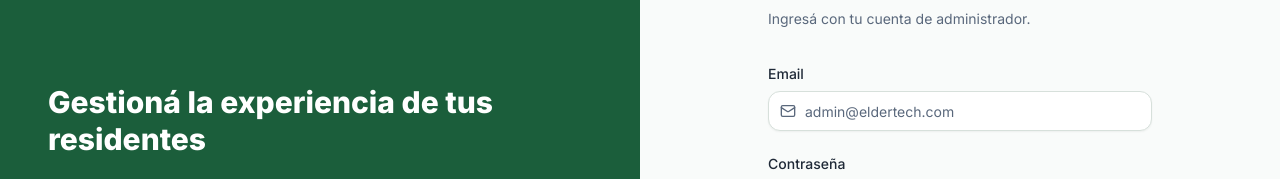
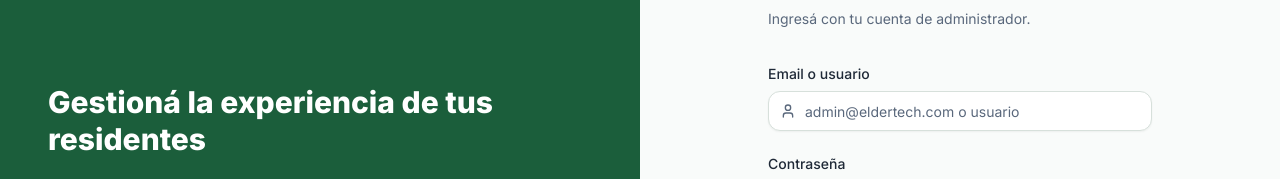
Before and after one commit to andifishman/ELDERTECH6, a React (Vite) app in the folder backoffice/: page /login in a window 1280 px wide. Shown: the part 249-428 px from the top of the page. Built offline with nearby package versions, Linux system fonts and the light colour scheme; no server answers.

Commit message:
feat: login del backoffice acepta usuario además de email
Mismo patrón que ya usa la app móvil: si el input tiene "@" se usa
como email directo, si no se resuelve a email vía el RPC
get_email_by_username antes de autenticar contra Supabase.

```diff
--- a/backoffice/src/features/auth/AuthContext.tsx
+++ b/backoffice/src/features/auth/AuthContext.tsx
@@ -134,8 +134,22 @@ export function AuthProvider({ children }: { children: React.ReactNode }) {
     return () => sub.subscription.unsubscribe();
   }, [cargarPerfil, cargarMisPermisos]);
 
-  const signIn = React.useCallback(async (email: string, password: string) => {
-    const { error } = await supabase.auth.signInWithPassword({ email, password });
+  const signIn = React.useCallback(async (usernameOrEmail: string, password: string) => {
+    const input = usernameOrEmail.trim();
+
+    // Si parece un email, ir directo sin resolver username
+    if (input.includes('@')) {
+      const { error } = await supabase.auth.signInWithPassword({ email: input.toLowerCase(), password });
+      return { error: error?.message ?? null };
+    }
+
+    // Es un username — resolver a email (mismo RPC que usa la app móvil)
+    const { data: resolved, error: lookupError } = await supabase.rpc('get_email_by_username', { p_username: input });
+    if (lookupError || !resolved) {
+      return { error: 'Usuario no encontrado. Revisá el nombre de usuario.' };
+    }
+
+    const { error } = await supabase.auth.signInWithPassword({ email: resolved, password });
     return { error: error?.message ?? null };
   }, []);
 
--- a/backoffice/src/features/auth/LoginPage.tsx
+++ b/backoffice/src/features/auth/LoginPage.tsx
@@ -8,7 +8,7 @@
 import { useState } from 'react';
 import { Link, Navigate, useLocation, useNavigate } from 'react-router-dom';
 import { useForm } from 'react-hook-form';
-import { Leaf, Loader2, Lock, Mail } from 'lucide-react';
+import { Leaf, Loader2, Lock, User } from 'lucide-react';
 import { useAuth } from './AuthContext';
 import { Button } from '@/components/ui/button';
 import { Input } from '@/components/ui/input';
@@ -16,7 +16,7 @@ import { Label } from '@/components/ui/label';
 import { notify } from '@/components/ui/toast';
 
 interface FormValues {
-  email: string;
+  usuario: string;
   password: string;
 }
 
@@ -35,10 +35,10 @@ export function LoginPage() {
 
   const onSubmit = async (values: FormValues) => {
     setEnviando(true);
-    const { error } = await signIn(values.email.trim(), values.password);
+    const { error } = await signIn(values.usuario.trim(), values.password);
     setEnviando(false);
     if (error) {
-      notify.error('No pudimos iniciar sesión', 'Verificá tu email y contraseña.');
+      notify.error('No pudimos iniciar sesión', 'Verificá tu email o usuario y la contraseña.');
       return;
     }
     notify.success('¡Bienvenido!');
@@ -85,19 +85,19 @@ export function LoginPage() {
 
           <form onSubmit={handleSubmit(onSubmit)} className="mt-8 space-y-5">
             <div className="space-y-1.5">
-              <Label htmlFor="email">Email</Label>
+              <Label htmlFor="usuario">Email o usuario</Label>
               <div className="relative">
-                <Mail className="pointer-events-none absolute left-3 top-1/2 h-4 w-4 -translate-y-1/2 text-muted-foreground" />
+                <User className="pointer-events-none absolute left-3 top-1/2 h-4 w-4 -translate-y-1/2 text-muted-foreground" />
                 <Input
-                  id="email"
-                  type="email"
-                  autoComplete="email"
-                  placeholder="admin@eldertech.com"
+                  id="usuario"
+                  type="text"
+                  autoComplete="username"
+                  placeholder="admin@eldertech.com o usuario"
                   className="pl-9"
-                  {...register('email', { required: 'Ingresá tu email' })}
+                  {...register('usuario', { required: 'Ingresá tu email o usuario' })}
                 />
               </div>
-              {errors.email && <p className="text-xs text-destructive">{errors.email.message}</p>}
+              {errors.usuario && <p className="text-xs text-destructive">{errors.usuario.message}</p>}
             </div>
 
             <div className="space-y-1.5">
```
